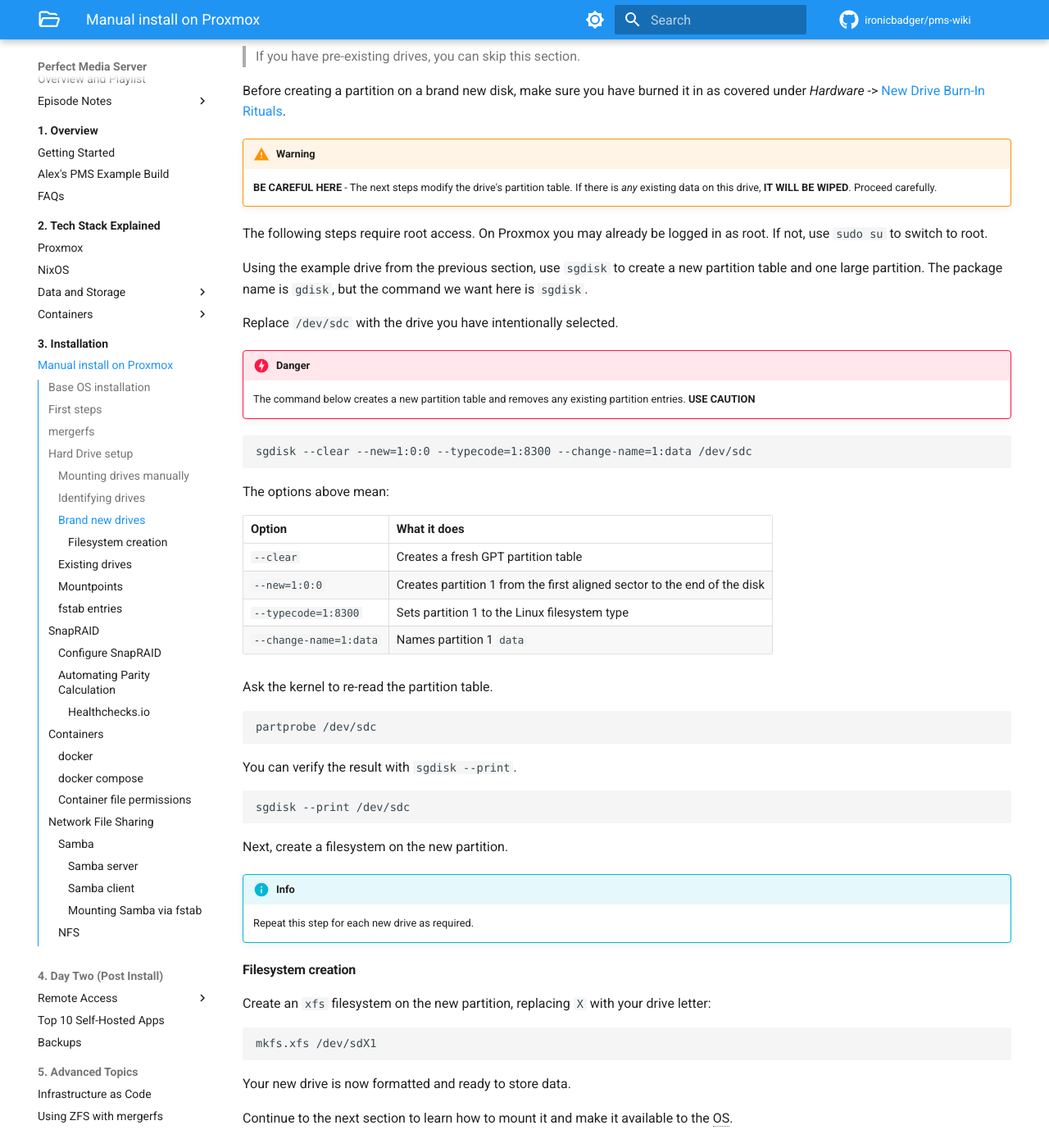
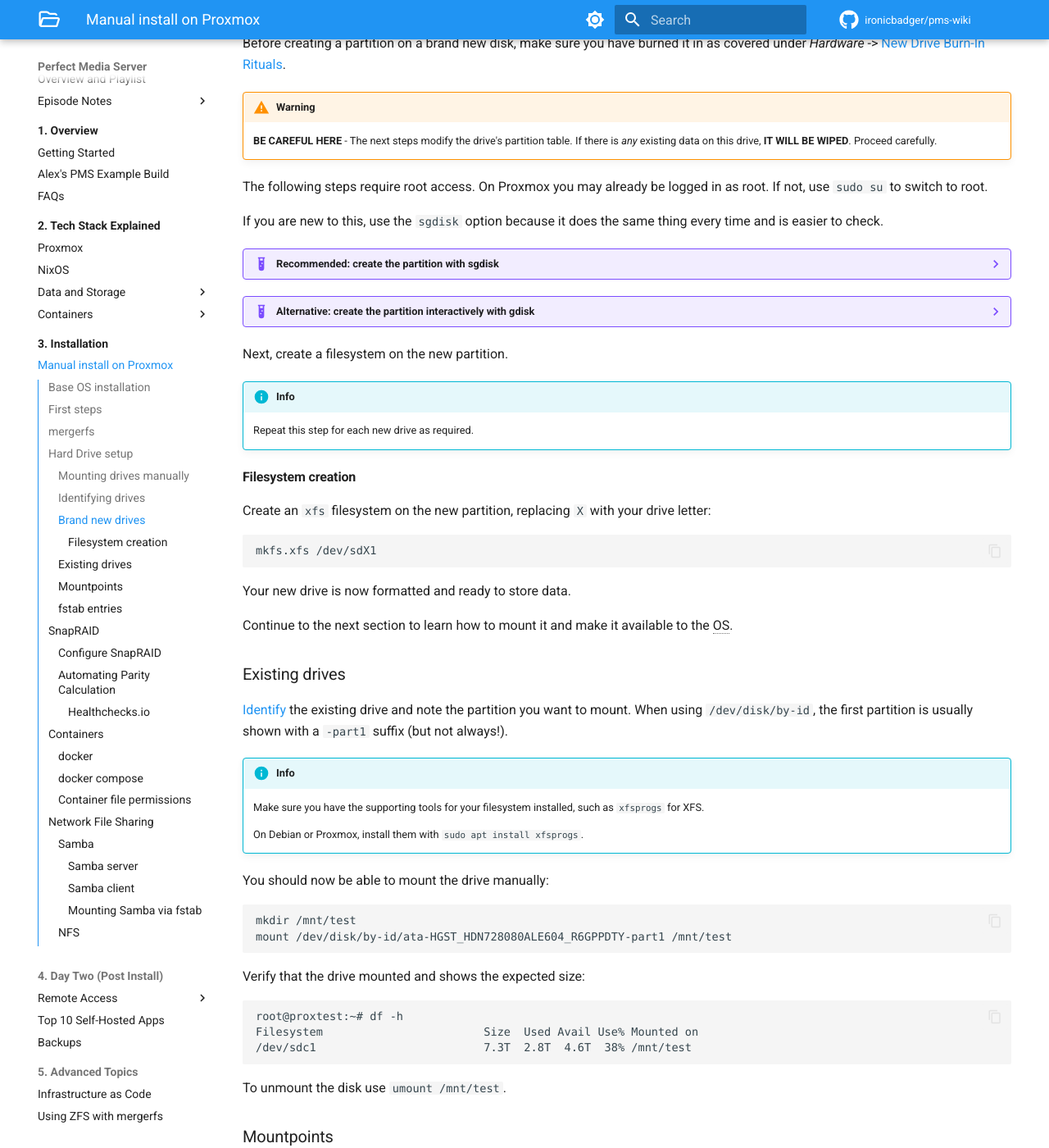
Before and after one commit to ironicbadger/pms-wiki, an MkDocs documentation site: the page built from docs/03-installation/manual-install-proxmox.md, in a window 1280 px wide and 1400 px high, scrolled down 5219 px. Shown: the whole window at 82% size. Built offline with MkDocs 1.6.1 and Material for MkDocs 9.7.7, drawn with Linux system fonts in a browser that asks for light colours; some web fonts are replaced; comment, search, counter and statistics services are not loaded; part of the change alters nothing that is shown; some of the changed text lies outside the part shown.

Commit message:
docs: checkpoint proxmox install edits

````diff
--- a/docs/03-installation/manual-install-proxmox.md
+++ b/docs/03-installation/manual-install-proxmox.md
@@ -68,17 +68,14 @@ The following PMS helper script downloads the latest mergerfs release from GitHu
 
 ```
 curl -fsSL https://perfectmediaserver.com/scripts/install_mergerfs.sh | sh
+```
 
-## Verify installation
+Verify installation with:
+
+```
 root@pxtest:~# apt list mergerfs
 Listing... Done
 mergerfs/now 2.42.0~debian-trixie amd64 [installed,local]
-```
-
-For a non-interactive run, pass `--force`. You can also automate this with a [simple systemd timer](../02-tech-stack/mergerfs.md#automating-mergerfs-updates-with-a-systemd-timer).
-
-```
-curl -fsSL https://perfectmediaserver.com/scripts/install_mergerfs.sh | sh -s -- --force
 ```
 
 Remember to repeat this process every so often to pick up newer mergerfs releases. Because this guide installs mergerfs manually instead of using the Debian repository package, updates are not automatic.
@@ -159,37 +156,79 @@ Before creating a partition on a brand new disk, make sure you have burned it in
 
 The following steps require root access. On Proxmox you may already be logged in as root. If not, use `sudo su` to switch to root.
 
-Using the example drive from the previous section, use `sgdisk` to create a new partition table and one large partition. The package name is `gdisk`, but the command we want here is `sgdisk`.
+If you are new to this, use the `sgdisk` option because it does the same thing every time and is easier to check.
 
-Replace `/dev/sdc` with the drive you have intentionally selected.
+??? example "Recommended: create the partition with sgdisk"
 
-!!! danger
-    The command below creates a new partition table and removes any existing partition entries. **USE CAUTION**
+    Using the example drive from the previous section, use `sgdisk` to create a new partition table and one large partition. The package name is `gdisk`, but the command we want here is `sgdisk`.
 
-```
-sgdisk --clear --new=1:0:0 --typecode=1:8300 --change-name=1:data /dev/sdc
-```
+    Replace `/dev/sdc` with the drive you have intentionally selected.
 
-The options above mean:
+    !!! danger
+        The command below creates a new partition table and removes any existing partition entries. **USE CAUTION**
 
-| Option | What it does |
-| --- | --- |
-| `--clear` | Creates a fresh GPT partition table |
-| `--new=1:0:0` | Creates partition 1 from the first aligned sector to the end of the disk |
-| `--typecode=1:8300` | Sets partition 1 to the Linux filesystem type |
-| `--change-name=1:data` | Names partition 1 `data` |
+    ```
+    sgdisk --clear --new=1:0:0 --typecode=1:8300 --change-name=1:data /dev/sdc
+    ```
 
-Ask the kernel to re-read the partition table.
+    The options above mean:
 
-```
-partprobe /dev/sdc
-```
+    | Option | What it does |
+    | --- | --- |
+    | `--clear` | Creates a fresh GPT partition table |
+    | `--new=1:0:0` | Creates partition 1 from the first aligned sector to the end of the disk |
+    | `--typecode=1:8300` | Sets partition 1 to the Linux filesystem type |
+    | `--change-name=1:data` | Names partition 1 `data` |
 
-You can verify the result with `sgdisk --print`.
+    Ask the kernel to re-read the partition table.
 
-```
-sgdisk --print /dev/sdc
-```
+    ```
+    partprobe /dev/sdc
+    ```
+
+    You can verify the result with `sgdisk --print`.
+
+    ```
+    sgdisk --print /dev/sdc
+    ```
+
+??? example "Alternative: create the partition interactively with gdisk"
+
+    If you prefer an interactive tool, you can use `gdisk` instead of `sgdisk`.
+
+    Replace `/dev/sdc` with the drive you have intentionally selected.
+
+    !!! danger
+        The steps below create a new partition table and remove any existing partition entries. **USE CAUTION**
+
+    Start `gdisk`.
+
+    ```
+    gdisk /dev/sdc
+    ```
+
+    Once `gdisk` has loaded, use the following sequence to create one large partition spanning the whole drive.
+
+    ```text
+    o      create a new empty GPT partition table
+    Y      confirm
+    n      create a new partition
+    1      use partition number 1
+    Enter  use the default first sector
+    Enter  use the default last sector
+    8300   use the Linux filesystem type
+    p      print the pending partition table
+    w      write the changes
+    Y      confirm the write
+    ```
+
+    Until you press `w`, `gdisk` has not written the partition table to disk.
+
+    Ask the kernel to re-read the partition table after writing the changes.
+
+    ```
+    partprobe /dev/sdc
+    ```
 
 Next, create a filesystem on the new partition.
 
--- a/mkdocs.yml
+++ b/mkdocs.yml
@@ -41,6 +41,7 @@ theme:
     #- navigation.tabs # section tabs along the top
     - toc.follow
     - toc.integrate # moves toc to the left
+    - content.code.copy
   # insiders only
     - navigation.path # breadcrumbs at the top of each page
     - search.suggest
````
